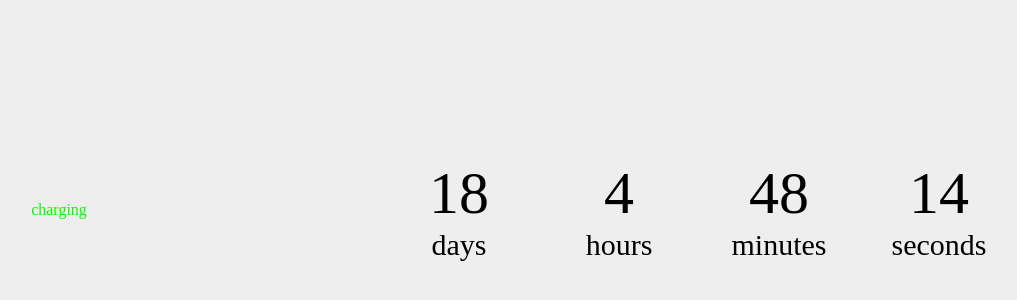
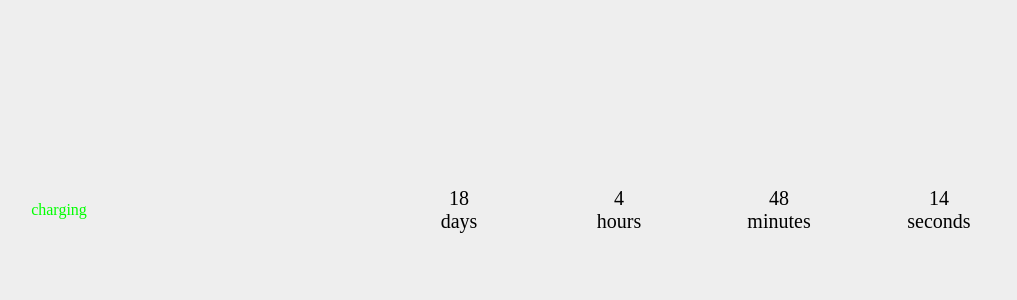
Before and after one commit to maxmisling/Ratbox, a plain HTML site: page beaconactivation.html in a window 1280 px wide. Shown: the part 190-490 px from the top of the page, without its empty margins (261-1278 px from the left). Drawn offline with Linux system fonts and the light colour scheme.

Commit message:
Update style.css

```diff
--- a/style.css
+++ b/style.css
@@ -20,8 +20,8 @@ body {
 .countdown-timer-container div {
  width: 25%;
  text-align: center;
- font-size: 30px;
+ font-size: 20px;
 }
 .countdown-timer-values {
- font-size: 60px !important;
+ font-size: 20px !important;
 }
```
